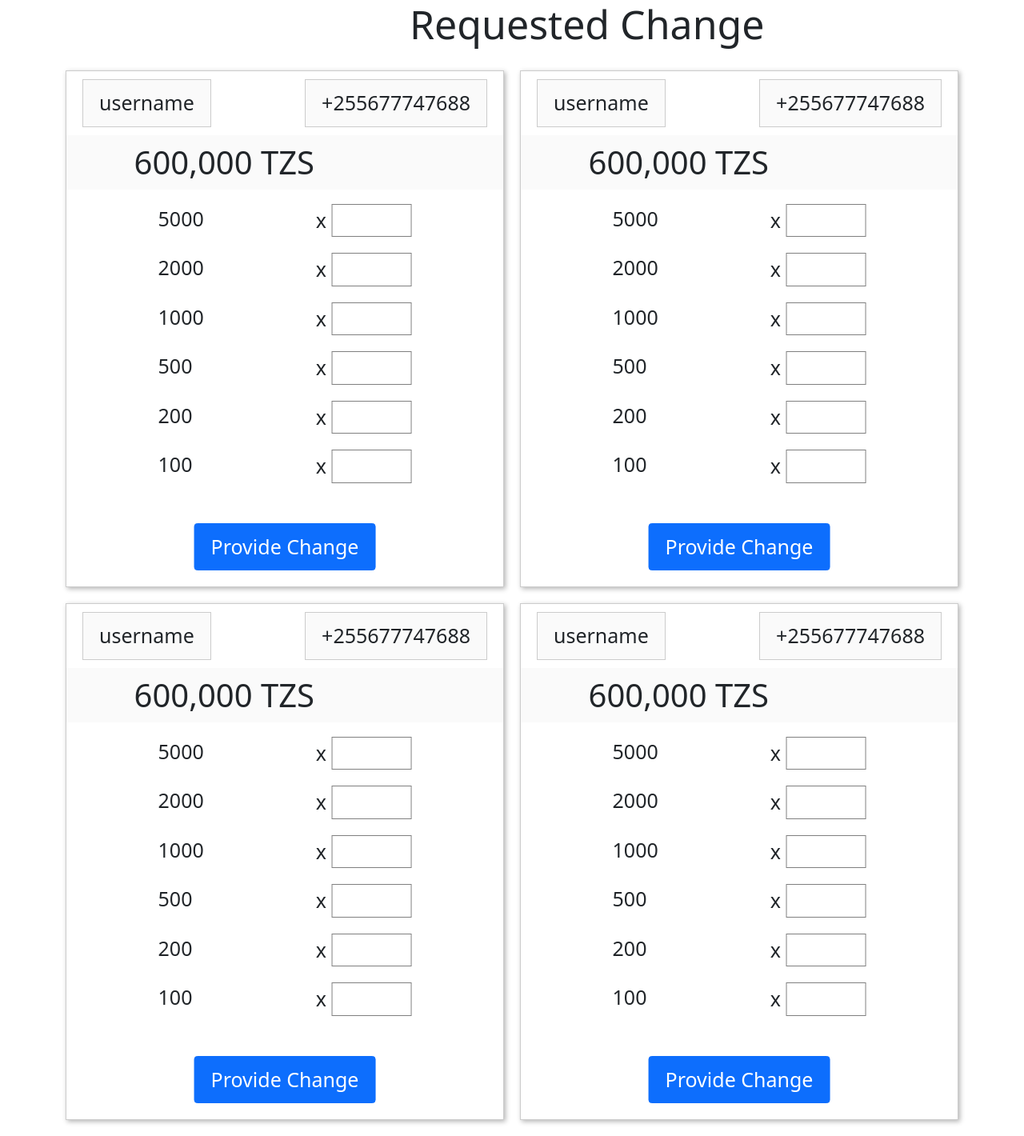
After one commit to maen08/changer-app, a Django app: template templates/change-provider.index.html in a window 1280 px wide; the page is wider, and only the part inside the window is pictured. The commit adds this page. Shown: that part at 80% size. Run offline with Django 3.2, Linux system fonts and the light colour scheme; the template is opened without the code that fills it, so the values that code supplies are empty; some libraries are stand-ins or nearby versions.

Commit message:
add change-provider.index

```diff
--- /dev/null
+++ b/templates/change-provider.index.html
@@ -0,0 +1,170 @@
+<!DOCTYPE html>
+<html lang="en">
+<head>
+    <meta charset="UTF-8">
+    <meta name="viewport" content="width=device-width, initial-scale=1.0">
+    <link href="https://cdn.jsdelivr.net/npm/bootstrap@5.0.0-beta1/dist/css/bootstrap.min.css" rel="stylesheet"
+    integrity="sha384-giJF6kkoqNQ00vy+HMDP7azOuL0xtbfIcaT9wjKHr8RbDVddVHyTfAAsrekwKmP1" crossorigin="anonymous">
+    <link rel="stylesheet" href="https://pro.fontawesome.com/releases/v5.10.0/css/all.css"
+          integrity="sha384-AYmEC3Yw5cVb3ZcuHtOA93w35dYTsvhLPVnYs9eStHfGJvOvKxVfELGroGkvsg+p" crossorigin="anonymous"/>
+    <link rel="stylesheet" href="./static/change-provider.index.css">
+    <title>Change provider | view change request</title>
+</head>
+<body>
+    <h3 class="heading">Requested Change</h3>
+    <section class="container">
+        <div style="position: relative;" class="request-card">
+            <div class="requester-details">
+                <a >username</a>
+                <span>+255677747688</span>
+            </div>
+            <div class="price">
+                <h3>600,000 TZS</h3>
+            </div>
+            <table class="table table-borderless">
+                <tbody>
+                    <tr>
+                        <td>5000</td>
+                        <td class="amount-times">x  <input type="text" name="multiplier" /></td>
+                    </tr>
+                    <tr>
+                        <td>2000</td>
+                        <td class="amount-times">x  <input type="text" name="multiplier" /></td>
+                    </tr>
+                    <tr>
+                        <td>1000</td>
+                        <td class="amount-times">x  <input type="text" name="multiplier" /></td>
+                    </tr>
+                    <tr>
+                        <td>500</td>
+                        <td class="amount-times">x  <input type="text" name="multiplier" /></td>
+                    </tr>
+                    <tr>
+                        <td>200</td>
+                        <td class="amount-times">x  <input type="text" name="multiplier" /></td>
+                    </tr>
+                    <tr>
+                        <td>100</td>
+                        <td class="amount-times">x  <input type="text" name="multiplier" /></td>
+                    </tr>
+                </tbody>
+            </table>
+            <button class="btn btn-primary">Provide Change</button>
+        </div>
+        <div  style="position: relative;" class="request-card">
+            <div class="requester-details">
+                <a >username</a>
+                <span>+255677747688</span>
+            </div>
+            <div class="price">
+                <h3>600,000 TZS</h3>
+            </div>
+            <table class="table table-borderless">
+                <tbody>
+                    <tr>
+                        <td>5000</td>
+                        <td class="amount-times">x  <input type="text" name="multiplier" /></td>
+                    </tr>
+                    <tr>
+                        <td>2000</td>
+                        <td class="amount-times">x  <input type="text" name="multiplier" /></td>
+                    </tr>
+                    <tr>
+                        <td>1000</td>
+                        <td class="amount-times">x  <input type="text" name="multiplier" /></td>
+                    </tr>
+                    <tr>
+                        <td>500</td>
+                        <td class="amount-times">x  <input type="text" name="multiplier" /></td>
+                    </tr>
+                    <tr>
+                        <td>200</td>
+                        <td class="amount-times">x  <input type="text" name="multiplier" /></td>
+                    </tr>
+                    <tr>
+                        <td>100</td>
+                        <td class="amount-times">x  <input type="text" name="multiplier" /></td>
+                    </tr>
+                </tbody>
+            </table>
+            <button class="btn btn-primary">Provide Change</button>
+        </div>
+        <div style="position: relative;" class="request-card">
+            <div class="requester-details">
+                <a >username</a>
+                <span>+255677747688</span>
+            </div>
+            <div class="price">
+                <h3>600,000 TZS</h3>
+            </div>
+            <table class="table table-borderless">
+                <tbody>
+                    <tr>
+                        <td>5000</td>
+                        <td class="amount-times">x  <input type="text" name="multiplier" /></td>
+                    </tr>
+                    <tr>
+                        <td>2000</td>
+                        <td class="amount-times">x  <input type="text" name="multiplier" /></td>
+                    </tr>
+                    <tr>
+                        <td>1000</td>
+                        <td class="amount-times">x  <input type="text" name="multiplier" /></td>
+                    </tr>
+                    <tr>
+                        <td>500</td>
+                        <td class="amount-times">x  <input type="text" name="multiplier" /></td>
+                    </tr>
+                    <tr>
+                        <td>200</td>
+                        <td class="amount-times">x  <input type="text" name="multiplier" /></td>
+                    </tr>
+                    <tr>
+                        <td>100</td>
+                        <td class="amount-times">x  <input type="text" name="multiplier" /></td>
+                    </tr>
+                </tbody>
+            </table>
+            <button class="btn btn-primary">Provide Change</button>
+        </div>
+        <div  style="position: relative;" class="request-card">
+            <div class="requester-details">
+                <a >username</a>
+                <span>+255677747688</span>
+            </div>
+            <div class="price">
+                <h3>600,000 TZS</h3>
+            </div>
+            <table class="table table-borderless">
+                <tbody>
+                    <tr>
+                        <td>5000</td>
+                        <td class="amount-times">x  <input type="text" name="multiplier" /></td>
+                    </tr>
+                    <tr>
+                        <td>2000</td>
+                        <td class="amount-times">x  <input type="text" name="multiplier" /></td>
+                    </tr>
+                    <tr>
+                        <td>1000</td>
+                        <td class="amount-times">x  <input type="text" name="multiplier" /></td>
+                    </tr>
+                    <tr>
+                        <td>500</td>
+                        <td class="amount-times">x  <input type="text" name="multiplier" /></td>
+                    </tr>
+                    <tr>
+                        <td>200</td>
+                        <td class="amount-times">x  <input type="text" name="multiplier" /></td>
+                    </tr>
+                    <tr>
+                        <td>100</td>
+                        <td class="amount-times">x  <input type="text" name="multiplier" /></td>
+                    </tr>
+                </tbody>
+            </table>
+            <button class="btn btn-primary">Provide Change</button>
+        </div>
+    </section>
+</body>
+</html>
--- a/templates/index.html
+++ b/templates/index.html
@@ -4,10 +4,10 @@
     <meta charset="UTF-8">
     <!-- Latest compiled and minified CSS -->
     <!-- CSS only -->
-<link href="https://cdn.jsdelivr.net/npm/bootstrap@5.0.0-beta1/dist/css/bootstrap.min.css" rel="stylesheet"
-integrity="sha384-giJF6kkoqNQ00vy+HMDP7azOuL0xtbfIcaT9wjKHr8RbDVddVHyTfAAsrekwKmP1" crossorigin="anonymous">
+    <link href="https://cdn.jsdelivr.net/npm/bootstrap@5.0.0-beta1/dist/css/bootstrap.min.css" rel="stylesheet"
+            integrity="sha384-giJF6kkoqNQ00vy+HMDP7azOuL0xtbfIcaT9wjKHr8RbDVddVHyTfAAsrekwKmP1" crossorigin="anonymous">
     <link rel="stylesheet" href="https://pro.fontawesome.com/releases/v5.10.0/css/all.css"
-          integrity="sha384-AYmEC3Yw5cVb3ZcuHtOA93w35dYTsvhLPVnYs9eStHfGJvOvKxVfELGroGkvsg+p" crossorigin="anonymous"/>
+            integrity="sha384-AYmEC3Yw5cVb3ZcuHtOA93w35dYTsvhLPVnYs9eStHfGJvOvKxVfELGroGkvsg+p" crossorigin="anonymous"/>
     <link rel="stylesheet" href="./static/index.css">
     <title>Money Change App</title>
 </head>
--- /dev/null
+++ b/templates/static/change-provider.index.css
@@ -0,0 +1,104 @@
+section {
+    padding: 20px;
+    display: grid;
+    grid-template-columns: repeat(auto-fill, minmax(400px, 1fr));
+    gap: 20px;
+    align-items: stretch;
+}
+
+section > div {
+    border: 1px solid #ccc;
+    box-shadow: 2px 2px 6px 0px rgba(0, 0, 0, 0.3);
+}
+
+.text {
+    padding: 0 20px 20px;
+}
+
+.text > button {
+    border: 0;
+    color: white;
+    padding: 10px;
+    width: 100%;
+}
+
+.requester-details {
+    display: flex;
+    padding: 10px 20px;
+}
+
+.requester-details a, .requester-details span {
+    font-weight: 500px;
+    font-size: 25px;
+    padding: 10px 20px;
+    border: 1px solid #ccc;
+    background: #fafafa;
+}
+
+.requester-details span {
+    margin-left: auto;
+}
+
+.price {
+    position: relative;
+    background-color: #fafafa;
+}
+
+.price h3 {
+    font-size: 40px;
+    padding: 10px 30px;
+    left: 50%;
+    transform: translateX(10%);
+}
+
+.request-card button {
+    position: relative;
+    left: 50%;
+    transform: translateX(-50%);
+    margin-bottom: 20px;
+    padding: 10px 20px;
+    font-size: 25px;
+}
+
+.table {
+    /* width: 50%; */
+    display: flex;
+    position: relative;
+    /* margin-top: 15%; */
+    margin-bottom: 40px;
+}
+
+.table tbody {
+    position: relative;
+    left: 50%;
+    transform: translateX(-50%);
+}
+
+.table td {
+    /* width: 30px !important; */
+    padding: 10px 120px;
+    padding-left: 20px;
+    font-size: 25px;
+}
+
+.table td input {
+    width: 100px;
+    border-radius: 0;
+    border: none;
+    border: 1px solid gray;
+    outline: none;
+}
+
+.table .amount-times {
+    padding: 10px 20px;
+}
+
+.heading{
+    position: relative ;
+    left: 50%;
+    transform: translateX(-10%);
+}
+
+h3.heading {
+    font-size: 50px;
+}
```
